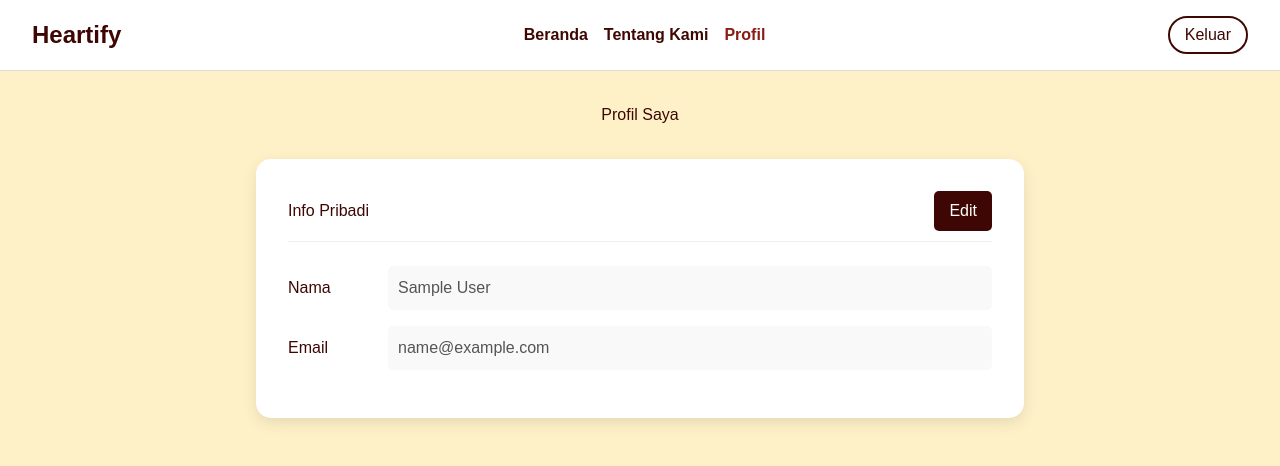
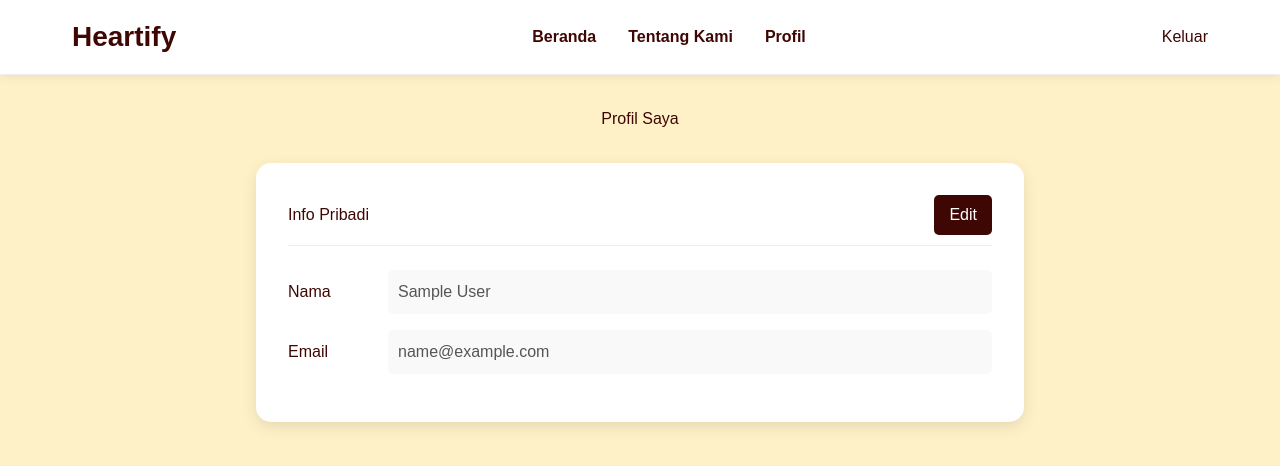
Before and after one commit to AdindaMuarriva/Heartify, a Next.js app: page /profile in a window 1280 px wide. Shown: the top 466 px of the page. Built offline with nearby package versions, Linux system fonts and the light colour scheme; sample sign-in values are in the browser's storage.

Commit message:
feat:aboutpage/09-12-2025

```diff
--- a/app/aboutpage/about.css
+++ b/app/aboutpage/about.css
@@ -22,50 +22,89 @@
 }
 
 /* === Navbar === */
-.about-page .navbar-container {
-  background-color: transparent;
+.navbar-container {
+  background-color: var(--white);
+  border-bottom: 1px solid #eee;
+  position: sticky;
+  top: 0;
+  z-index: 1000;
+  width: 100%;
+  box-shadow: 0 2px 10px rgba(0, 0, 0, 0.08);
 }
 
-.about-page .navbar {
+.navbar {
+  max-width: 1200px;
+  margin: 0 auto;
+  padding: 1rem 2rem;
   display: flex;
   justify-content: space-between;
   align-items: center;
-  padding: 1rem 2rem;
-  max-width: 1200px;
-  margin: 0 auto;
 }
 
-.about-page .navbar-logo {
-  font-size: 1.5rem;
+.navbar-logo {
+  font-size: 1.75rem;
   font-weight: 800;
   color: var(--maroon-dark);
   text-decoration: none;
 }
 
-.about-page .navbar-links {
+.navbar-logo:hover {
+  color: var(--maroon-red);
+  transition: color 0.3s ease;
+}
+
+.navbar-links {
   display: flex;
   gap: 2rem;
+  align-items: center;
 }
 
-.about-page .navbar-links a {
-  text-decoration: none;
+.navbar-links a {
   color: var(--maroon-dark);
   font-weight: 600;
+  text-decoration: none;
+  position: relative;
+  padding: 0.25rem 0;
+  transition: color 0.3s ease;
+  display: inline-block;
 }
 
-.about-page .navbar-login-button {
-  text-decoration: none;
-  border: 2px solid var(--maroon-dark);
-  color: var(--maroon-dark);
-  padding: 0.5rem 1.5rem;
-  border-radius: 20px;
-  font-weight: 600;
-  transition: all 0.3s;
+.navbar-links a::after {
+  content: '';
+  position: absolute;
+  width: 0;
+  height: 2px;
+  left: 0;
+  bottom: 0;
+  background-color: var(--maroon-red);
+  transition: width 0.3s ease;
 }
 
-.about-page .navbar-login-button:hover {
+.navbar-links a:hover {
+  color: var(--maroon-red);
+}
+
+.navbar-links a:hover::after {
+  width: 100%;
+}
+
+.navbar-login-button {
+  background-color: var(--white);
+  color: var(--maroon-dark);
+  font-weight: 600;
+  padding: 0.6rem 1.5rem;
+  border-radius: 50px;
+  text-decoration: none;
+  box-shadow: 0 4px 15px rgba(0, 0, 0, 0.1);
+  transition: all 0.3s ease;
+  border: 2px solid var(--maroon-dark);
+}
+
+.navbar-login-button:hover {
   background-color: var(--maroon-dark);
   color: var(--white);
+  box-shadow: 0 6px 20px rgba(0, 0, 0, 0.15);
+  transform: translateY(-2px);
 }
 
 /* === Hero Section === */
--- a/app/profile/profile.css
+++ b/app/profile/profile.css
@@ -10,17 +10,91 @@
   font-family: "Poppins", sans-serif;
 }
 
-/* Navbar */
-.profile-scope-wrapper .navbar {
-  display: flex; justify-content: space-between; align-items: center;
-  background: var(--white); padding: 1rem 2rem;
-  border-bottom: 1px solid #ddd;
+/* === Navbar === */
+.navbar-container {
+  background-color: var(--white);
+  border-bottom: 1px solid #eee;
+  position: sticky;
+  top: 0;
+  z-index: 1000;
+  width: 100%;
+  box-shadow: 0 2px 10px rgba(0, 0, 0, 0.08);
 }
-.profile-scope-wrapper .navbar-logo { font-size: 1.5rem; font-weight: 800; text-decoration: none; color: var(--maroon); }
-.profile-scope-wrapper .navbar-links { display: flex; gap: 1rem; }
-.profile-scope-wrapper .navbar-links a { text-decoration: none; color: var(--maroon); font-weight: 600; }
-.profile-scope-wrapper .navbar-links a.active { color: var(--red); }
-.profile-scope-wrapper .navbar-logout-btn { background: transparent; border: 2px solid var(--maroon); border-radius: 20px; padding: 5px 15px; cursor: pointer; }
+
+.navbar {
+  max-width: 1200px;
+  margin: 0 auto;
+  padding: 1rem 2rem;
+  display: flex;
+  justify-content: space-between;
+  align-items: center;
+}
+
+.navbar-logo {
+  font-size: 1.75rem;
+  font-weight: 800;
+  color: var(--maroon-dark);
+  text-decoration: none;
+}
+
+.navbar-logo:hover {
+  color: var(--maroon-red);
+  transition: color 0.3s ease;
+}
+
+.navbar-links {
+  display: flex;
+  gap: 2rem;
+  align-items: center;
+}
+
+.navbar-links a {
+  color: var(--maroon-dark);
+  font-weight: 600;
+  text-decoration: none;
+  position: relative;
+  padding: 0.25rem 0;
+  transition: color 0.3s ease;
+  display: inline-block;
+}
+
+.navbar-links a::after {
+  content: '';
+  position: absolute;
+  width: 0;
+  height: 2px;
+  left: 0;
+  bottom: 0;
+  background-color: var(--maroon-red);
+  transition: width 0.3s ease;
+}
+
+.navbar-links a:hover {
+  color: var(--maroon-red);
+}
+
+.navbar-links a:hover::after {
+  width: 100%;
+}
+
+.navbar-login-button {
+  background-color: var(--white);
+  color: var(--maroon-dark);
+  font-weight: 600;
+  padding: 0.6rem 1.5rem;
+  border-radius: 50px;
+  text-decoration: none;
+  box-shadow: 0 4px 15px rgba(0, 0, 0, 0.1);
+  transition: all 0.3s ease;
+  border: 2px solid var(--maroon-dark);
+}
+
+.navbar-login-button:hover {
+  background-color: var(--maroon-dark);
+  color: var(--white);
+  box-shadow: 0 6px 20px rgba(0, 0, 0, 0.15);
+  transform: translateY(-2px);
+}
 
 /* Content */
 .profile-scope-wrapper .profile-container { max-width: 800px; margin: 2rem auto; padding: 0 1rem; }
```
